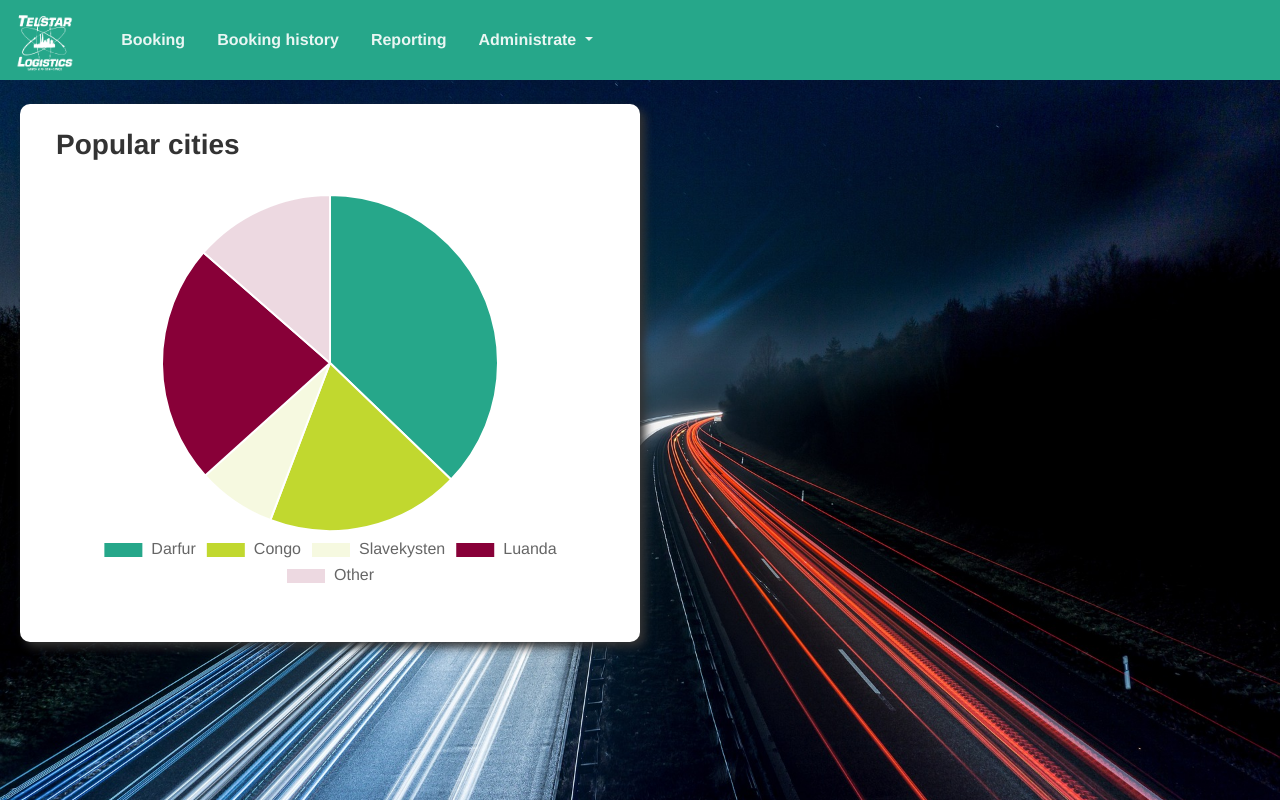
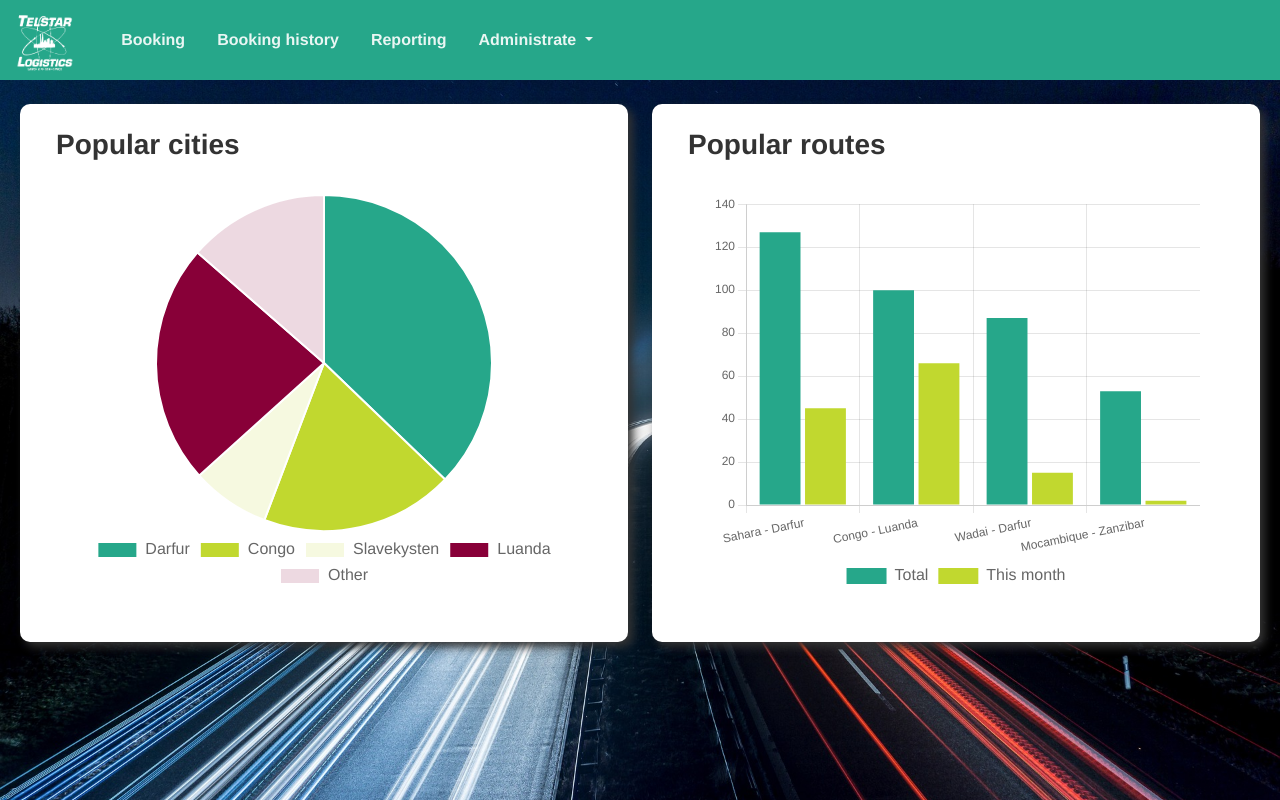
Before and after one commit to jcdalgaard/Telstar-Logistics, a Vue app in the folder Frontend/telstar-webpage/: page /reporting in a window 1280 px wide. Built offline with nearby package versions, Linux system fonts and the light colour scheme.

Commit message:
Add popular routes chart

```diff
--- /dev/null
+++ b/Frontend/telstar-webpage/src/components/BarChart.vue
@@ -0,0 +1,138 @@
+<template>
+    <Bar
+        class="p-4"
+        :chart-options="chartOptions"
+        :chart-data="chartData"
+        :chart-id="chartId"
+        :dataset-id-key="datasetIdKey"
+        :plugins="plugins"
+        :css-classes="cssClasses"
+        :styles="styles"
+        :width="width"
+        :height="height"
+    />
+</template>
+
+<script>
+import { Bar } from 'vue-chartjs/legacy'
+
+import {
+    Chart as ChartJS,
+    Title,
+    Tooltip,
+    Legend,
+    BarElement,
+    CategoryScale,
+    LinearScale,
+} from 'chart.js'
+import { ChartColor } from '@/constants/ChartColor'
+
+ChartJS.register(Title, Tooltip, Legend, BarElement, CategoryScale, LinearScale)
+export default {
+    name: 'BarChart',
+    components: { Bar },
+    props: {
+        chartId: {
+            type: String,
+            default: 'bar-chart',
+        },
+        datasetIdKey: {
+            type: String,
+            default: 'label',
+        },
+        width: {
+            type: Number,
+            default: 400,
+        },
+        height: {
+            type: Number,
+            default: 400,
+        },
+        cssClasses: {
+            default: '',
+            type: String,
+        },
+        styles: {
+            type: Object,
+            default: () => {},
+        },
+        plugins: {
+            type: Array,
+            default: () => [],
+        },
+        dataSets: {
+            type: Array,
+            default: () => [],
+        },
+        thisMonthDataSets: {
+            type: Array,
+            default: () => [],
+        },
+    },
+    data() {
+        return {
+            chartData: {
+                labels: [
+                    'January',
+                    'February',
+                    'March',
+                    'April',
+                    'May',
+                    'June',
+                    'July',
+                    'August',
+                    'September',
+                    'October',
+                    'November',
+                    'December',
+                ],
+                datasets: [
+                    {
+                        label: 'Total',
+                        backgroundColor: ChartColor.First,
+                        data: [40, 20, 12, 39, 10, 40, 39, 80, 40, 20, 12, 11],
+                    },
+                ],
+            },
+            chartOptions: {
+                responsive: true,
+                maintainAspectRatio: false,
+                plugins: {
+                    legend: {
+                        position: 'bottom',
+                        labels: {
+                            font: {
+                                size: 16,
+                            },
+                        },
+                    },
+                },
+            },
+        }
+    },
+    watch: {
+        dataSets() {
+            this.chartData.labels = this.dataSets.map((entry) => entry.name)
+            this.chartData.datasets[0].data = this.dataSets.map(
+                (entry) => entry.total
+            )
+        },
+        thisMonthDataSets() {
+            const thisMonthData = this.thisMonthDataSets.map((entry) => {
+                if (entry.thisMonth) {
+                    return entry.thisMonth
+                }
+            })
+            if (thisMonthData.length) {
+                this.chartData.datasets.push({
+                    label: 'This month',
+                    backgroundColor: ChartColor.Second,
+                    data: thisMonthData,
+                })
+            } else if (this.chartData.datasets.length > 1) {
+                this.chartData.datasets = this.chartData.datasets.slice(0, 1)
+            }
+        },
+    },
+}
+</script>
--- a/Frontend/telstar-webpage/src/utils/lang/english.json
+++ b/Frontend/telstar-webpage/src/utils/lang/english.json
@@ -40,6 +40,7 @@
         }
     },
     "reporting": {
-        "popularCities": "Popular cities"
+        "popularCities": "Popular cities",
+        "popularRoutes": "Popular routes"
     }
 }
--- a/Frontend/telstar-webpage/src/views/BookingReport.vue
+++ b/Frontend/telstar-webpage/src/views/BookingReport.vue
@@ -1,9 +1,17 @@
 <template>
     <div class="view-container">
-        <div class="row">
+        <div class="row gx-5 gy-4">
             <div class="col-12 col-lg-6">
                 <CardContainer :title="lang.reporting.popularCities">
-                    <PieChart :data-sets="chartData" />
+                    <PieChart :data-sets="popularCitiesChartData" />
+                </CardContainer>
+            </div>
+            <div class="col-12 col-lg-6">
+                <CardContainer :title="lang.reporting.popularRoutes">
+                    <BarChart
+                        :data-sets="popularRoutesChartData"
+                        :this-month-data-sets="popularRoutesThisMonthChartData"
+                    />
                 </CardContainer>
             </div>
         </div>
@@ -13,24 +21,36 @@
 import CardContainer from '@/components/CardContainer'
 import PieChart from '@/components/PieChart'
 import lang from '@/utils/lang/langBroker'
+import BarChart from '@/components/BarChart'
 
 export default {
-    components: { PieChart, CardContainer },
+    components: { BarChart, PieChart, CardContainer },
     data() {
         return {
-            chartData: [],
+            popularCitiesChartData: [],
+            popularRoutesChartData: [],
+            popularRoutesThisMonthChartData: [],
             lang: lang,
         }
     },
     mounted() {
         // mockup
-        this.chartData = [
+        this.popularCitiesChartData = [
             { label: 'Darfur', value: 74 },
             { label: 'Congo', value: 37 },
             { label: 'Slavekysten', value: 15 },
             { label: 'Luanda', value: 46 },
             { label: 'Other', value: 27 },
         ]
+        this.popularRoutesChartData = [
+            { name: 'Sahara - Darfur', thisMonth: 45, total: 127 },
+            { name: 'Congo - Luanda', thisMonth: 66, total: 100 },
+            { name: 'Wadai - Darfur', thisMonth: 15, total: 87 },
+            { name: 'Mocambique - Zanzibar', thisMonth: 2, total: 53 },
+        ]
+        this.popularRoutesThisMonthChartData = this.popularRoutesChartData.map(
+            (entry) => ({ thisMonth: entry.thisMonth })
+        )
     },
 }
 </script>
```
